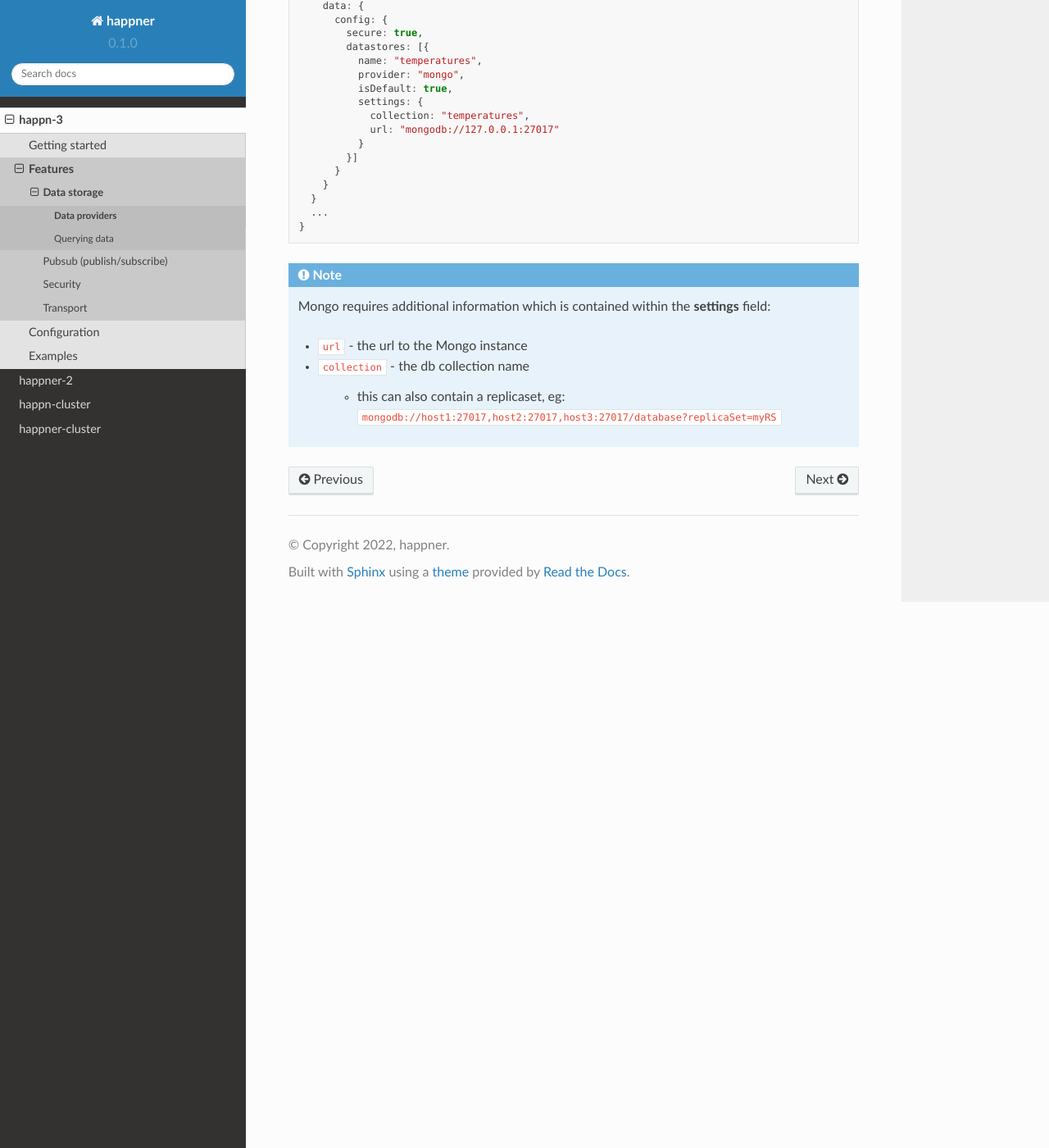
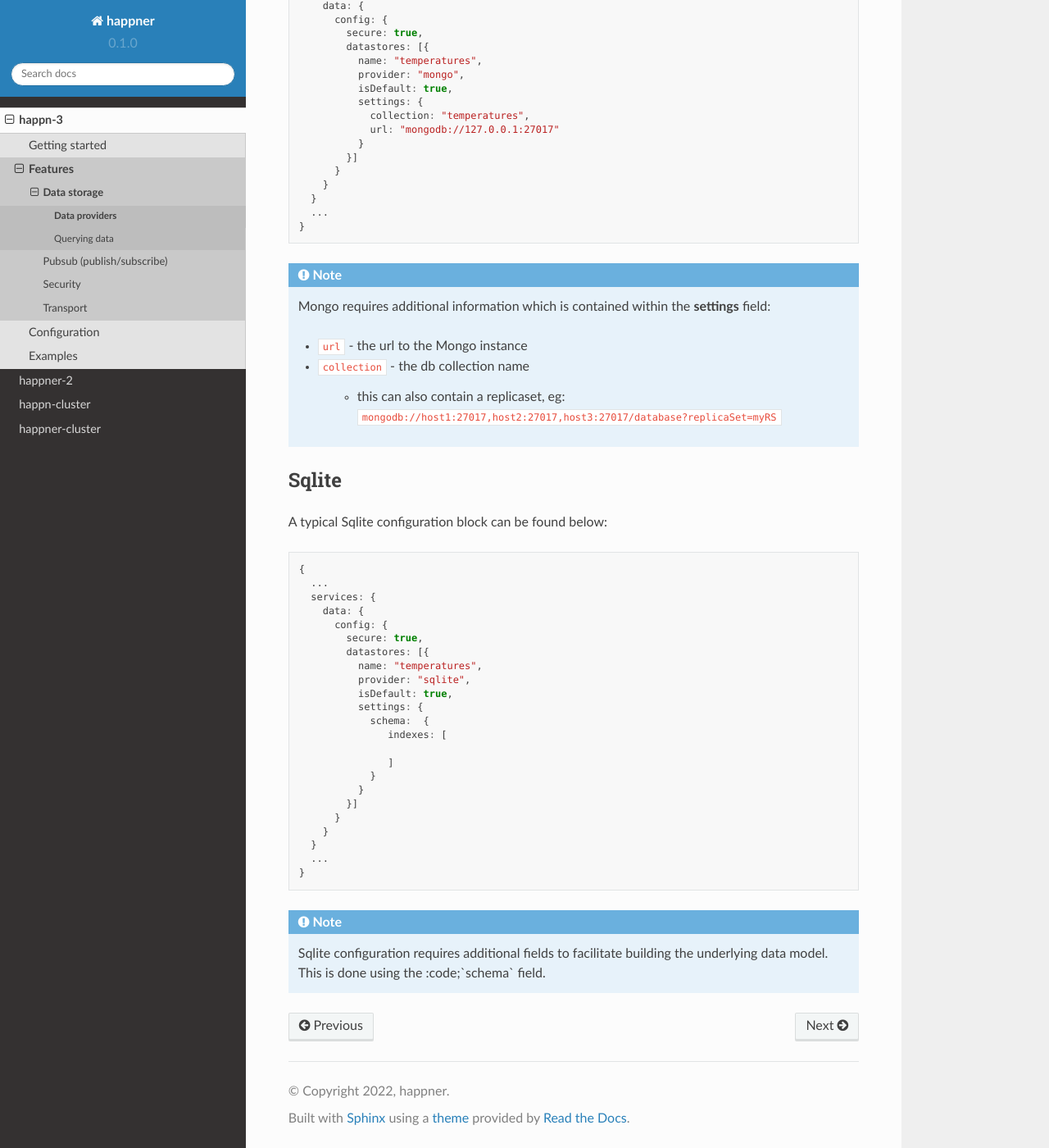
Before and after one commit to happner/happner-docs, a Sphinx documentation site: the page built from docs/source/happn/features/data/data-providers.rst, in a window 1280 px wide and 1400 px high, scrolled down 2815 px. Shown: the whole window at 82% size. Built offline with Sphinx 7.4.7 and the Read the Docs theme 2.0.0, drawn with Linux system fonts in a browser that asks for light colours.

Commit message:
TEN-119: configuration-specific documentation

```diff
--- a/README.rst
+++ b/README.rst
@@ -7,3 +7,7 @@ with some basic Sphinx docs.
 Read the tutorial here:
 
 https://docs.readthedocs.io/en/stable/tutorial/
+
+## Building locally
+
+`sphinx-build -b html docs/source/ docs/build/html`
--- a/docs/source/happn/configuration/home.rst
+++ b/docs/source/happn/configuration/home.rst
@@ -2,3 +2,7 @@
 
 Configuration
 =============
+
+.. toctree::
+
+    matrix
--- a/docs/source/happn/features/data/data-providers.rst
+++ b/docs/source/happn/features/data/data-providers.rst
@@ -9,7 +9,7 @@ Happn provides a set of out-of-the-box data providers, which can be activated th
 * Loki_
 * Nedb_
 * Mongo_
-* Sqlite
+* Sqlite_
 * Elasticsearch
 
 .. admonition:: Unified interface for data operations
@@ -155,3 +155,38 @@ A typical Mongo configuration block can be found below:
     * :code:`collection` - the db collection name
 
         * this can also contain a replicaset, eg: :code:`mongodb://host1:27017,host2:27017,host3:27017/database?replicaSet=myRS`
+
+Sqlite
+------
+
+A typical Sqlite configuration block can be found below:
+
+.. code-block:: javascript
+
+    {
+      ...
+      services: {
+        data: {
+          config: {
+            secure: true,
+            datastores: [{
+              name: "temperatures",
+              provider: "sqlite",
+              isDefault: true,
+              settings: {
+                schema:  {
+                   indexes: [
+
+                   ]
+                }
+              }
+            }]
+          }
+        }
+      }
+      ...
+    }
+
+.. note::
+
+    Sqlite configuration requires additional fields to facilitate building the underlying data model. This is done using the :code;`schema` field.
```
Also changed, not shown: docs/source/happn/configuration/matrix.rst (added, +241 -0 lines).
